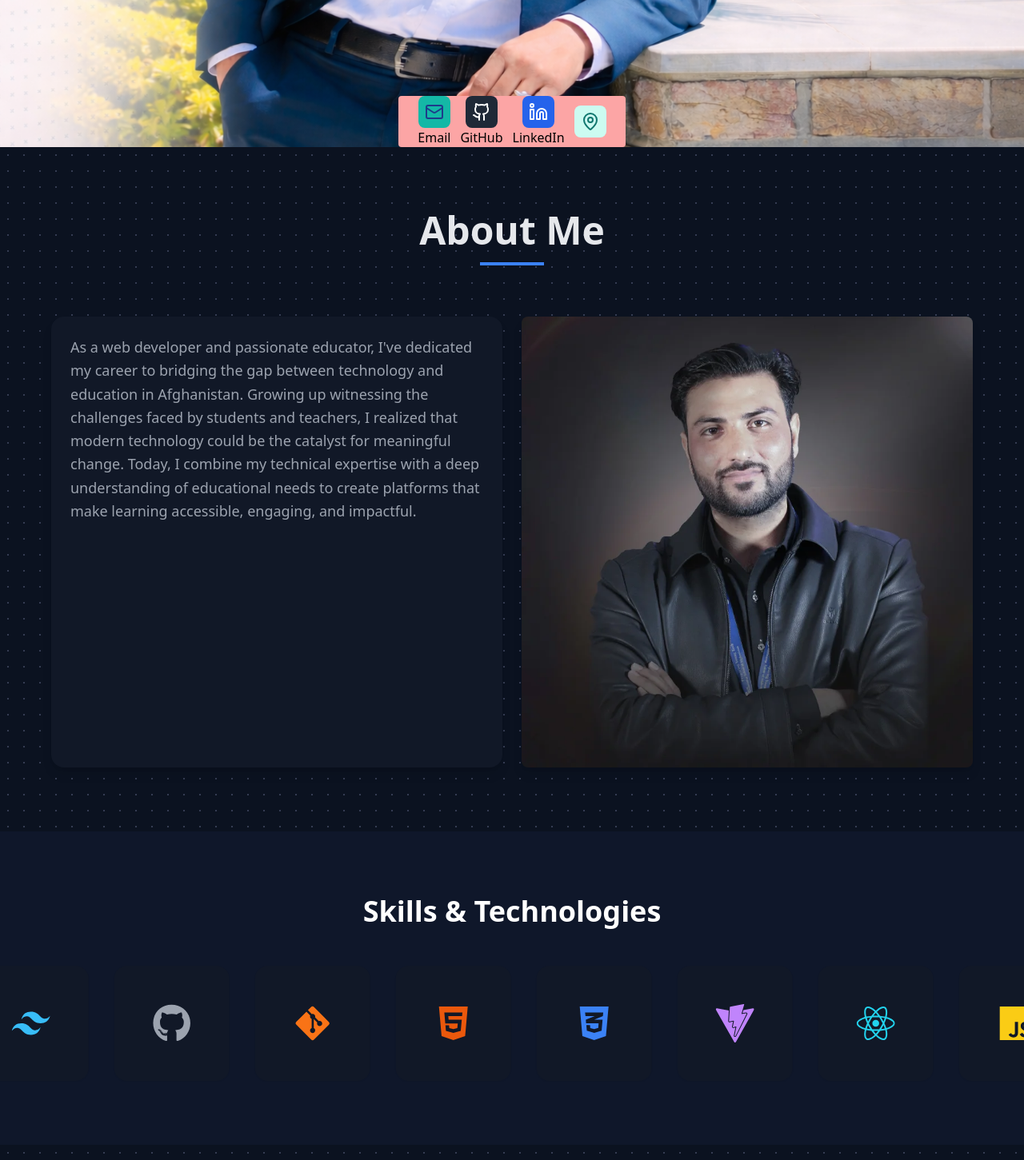
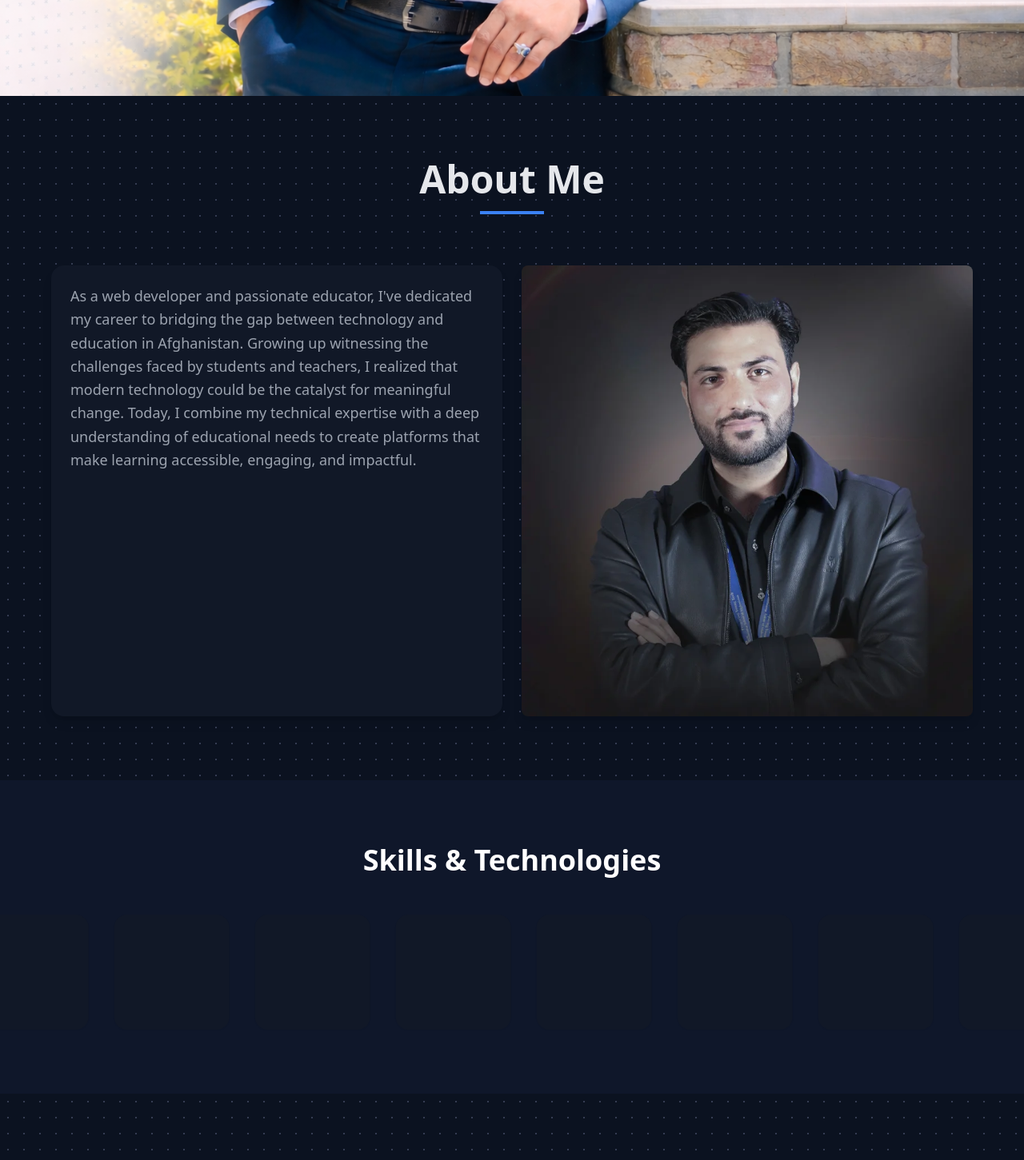
Before and after one commit to MuhdAddasHamdard/My-Protfolio, a React (Vite) app: page / in a window 1280 px wide. Shown: the part 760-2211 px from the top of the page at 80% size. Built offline with nearby package versions, Linux system fonts and the light colour scheme.

Commit message:
the icons in the hero section has been moved to the footer and the project section icons has been changed to the lucide react icons library

```diff
--- a/package.json
+++ b/package.json
@@ -10,11 +10,10 @@
     "preview": "vite preview"
   },
   "dependencies": {
+    "@phosphor-icons/react": "^2.1.10",
     "framer-motion": "^12.29.0",
-    "lucide-react": "^0.562.0",
     "react": "^19.2.0",
-    "react-dom": "^19.2.0",
-    "react-icons": "^5.5.0"
+    "react-dom": "^19.2.0"
   },
   "devDependencies": {
     "@eslint/js": "^9.39.1",
--- a/src/components/Contact.jsx
+++ b/src/components/Contact.jsx
@@ -1,5 +1,5 @@
 import React, { useState } from "react";
-import { Mail, Github, Linkedin, MapPin, Send } from "lucide-react";
+// import {Send } from "@phosphor-icons/react";
 import { portfolioData } from "../mock";
 
 const Contact = () => {
@@ -89,7 +89,7 @@ const Contact = () => {
                   type="submit"
                   className="w-full inline-flex items-center justify-center gap-2 px-2 py-4 bg-amber-500 text-white font-semibold rounded-lg hover:bg-amber-600 transform hover:scale-105 transition-all duration-200 shadow-lg hover:shadow-xl"
                 >
-                  <Send className="w-5 h-5" />
+                  {/* <Send className="w-5 h-5" /> */}
                   Send Message
                 </button>
               </form>
--- a/src/components/Hero.jsx
+++ b/src/components/Hero.jsx
@@ -1,7 +1,6 @@
 import React from "react";
-import { ArrowRight } from "lucide-react";
+import { ArrowRight } from "@phosphor-icons/react";
 import { portfolioData } from "../mock";
-import { Mail, Github, Linkedin, MapPin } from "lucide-react";
 import RotatingText from "./TextRotation";
 
 const Hero = () => {
@@ -50,53 +49,6 @@ const Hero = () => {
           </div>
         </div>
       </div>
-      <div className=" z-50  bg-red-300 px-6 rounded flex flex-wrap justify-center gap-3 items-center">
-        <div className="flex flex-col justify-center items-center">
-          <a
-            href={`mailto:${contact.email}`}
-            className="text-blue-900 hover:text-blue-700 transition-colors"
-          >
-            <div className="w-10 h-10 bg-[#14B8A6] rounded-lg flex items-center justify-center">
-              <Mail className="w-6 h-6 text-blue-900" />
-            </div>
-          </a>
-          <p>Email</p>
-        </div>
-
-        <div className="flex flex-col items-center justify-center">
-          <a
-            href={contact.github}
-            target="_blank"
-            rel="noopener noreferrer"
-            className="text-blue-900 hover:text-blue-700 transition-colors"
-          >
-            <div className="w-10 h-10 bg-gray-800 rounded-lg flex items-center justify-center">
-              <Github className="w-6 h-6 text-white" />
-            </div>
-          </a>
-          <p>GitHub</p>
-        </div>
-
-        <div className="flex flex-col items-center justify-center">
-          <a
-            href={contact.linkedin}
-            target="_blank"
-            rel="noopener noreferrer"
-            className="text-blue-900 hover:text-blue-700 transition-colors"
-          >
-            <div className="w-10 h-10 bg-blue-600 rounded-lg flex items-center justify-center">
-              <Linkedin className="w-6 h-6 text-white" />
-            </div>
-          </a>
-          <p>LinkedIn</p>
-        </div>
-
-        <div className=" bg-teal-100 h-10 w-10 rounded-lg flex items-center flex-col justify-center">
-          <div className="w-10 h-10  rounded-lg flex items-center justify-center">
-            <MapPin className="w-6 h-6 text-teal-700" />
-          </div>
-        </div>
-      </div>
     </section>
   );
 };
--- a/src/components/Navbar.jsx
+++ b/src/components/Navbar.jsx
@@ -1,5 +1,5 @@
 import React, { useState, useEffect } from "react";
-import { Menu, X } from "lucide-react";
+import { ListIcon, XIcon } from "@phosphor-icons/react";
 import { motion, AnimatePresence } from "framer-motion";
 
 const Navbar = () => {
@@ -77,7 +77,11 @@ const Navbar = () => {
               onClick={() => setIsMobileMenuOpen(!isMobileMenuOpen)}
               className="md:hidden dark:text-gray-400 p-2"
             >
-              {isMobileMenuOpen ? <X /> : <Menu />}
+              {isMobileMenuOpen ? (
+                <XIcon size={24} color="#040102" weight="thin" />
+              ) : (
+                <ListIcon size={24} color="#040102" weight="thin" />
+              )}
             </button>
           </div>
         </div>
--- a/src/components/Projects.jsx
+++ b/src/components/Projects.jsx
@@ -1,5 +1,5 @@
 import React from "react";
-import { ExternalLink, Github } from "lucide-react";
+import { GithubLogoIcon, EyeIcon } from "@phosphor-icons/react";
 import { portfolioData } from "../mock";
 
 const Projects = () => {
@@ -48,7 +48,7 @@ const Projects = () => {
                       href={project.link}
                       className="bg-white p-3 rounded-full shadow-lg hover:scale-110 transition"
                     >
-                      <ExternalLink className="w-5 h-5 text-blue-900" />
+                      <EyeIcon size={24} color="#040102" weight="thin" />
                     </a>
 
                     <a
@@ -56,7 +56,7 @@ const Projects = () => {
                       href={project.github}
                       className="bg-white p-3 rounded-full shadow-lg hover:scale-110 transition"
                     >
-                      <Github className="w-5 h-5 text-gray-800" />
+                      <GithubLogoIcon size={24} color="#040102" weight="thin" />
                     </a>
                   </div>
                 </div>
--- a/src/components/Skills.jsx
+++ b/src/components/Skills.jsx
@@ -34,7 +34,7 @@ const Skills = () => {
                   shadow-sm hover:shadow-2xl transition-all
                 "
               >
-                <Icon className={`text-5xl  ${skill.color}`} />
+                {/* <Icon className={`text-5xl  ${skill.color}`} />  */}
               </div>
             );
           })}
--- a/src/components/Vision.jsx
+++ b/src/components/Vision.jsx
@@ -1,5 +1,5 @@
 import React from "react";
-import { Target, Lightbulb } from "lucide-react";
+import { Target, Lightbulb } from "@phosphor-icons/react";
 import { portfolioData } from "../mock";
 
 const Vision = () => {
--- a/src/mock.js
+++ b/src/mock.js
@@ -109,7 +109,6 @@ export const portfolioData = {
     github: "https://github.com/MuhdAddasHamdard",
     linkedin: "https://www.linkedin.com/in/gula-khan-hamdard-553b59291/",
     location: "Kabul, Afghanistan",
-    availability:
-      "Open to educational technology projects and teaching opportunities",
+    whatsApp: "https://wa.me/93748160312",
   },
 };
--- a/src/skills.js
+++ b/src/skills.js
@@ -1,21 +1,14 @@
-import {
-  FaReact,
-  FaJs,
-  FaHtml5,
-  FaCss3Alt,
-  FaGithub,
-  FaGitAlt,
-} from "react-icons/fa";
-import { SiTailwindcss, SiVite } from "react-icons/si";
+// import { FaReact, FaJs, FaHtml5, FaGithub } from "@phosphor-icons/react";
+// import { SiVite } from "@phosphor-icons/react";
 
 const skills = [
-  { name: "React", icon: FaReact, color: "text-cyan-400" },
-  { name: "JavaScript", icon: FaJs, color: "text-yellow-400" },
-  { name: "Tailwind CSS", icon: SiTailwindcss, color: "text-sky-400" },
-  { name: "GitHub", icon: FaGithub, color: "text-gray-400" },
-  { name: "Git", icon: FaGitAlt, color: "text-orange-500" },
-  { name: "HTML5", icon: FaHtml5, color: "text-orange-600" },
-  { name: "CSS3", icon: FaCss3Alt, color: "text-blue-500" },
-  { name: "Vite", icon: SiVite, color: "text-purple-400" },
+  { name: "React", color: "text-cyan-400" },
+  { name: "JavaScript", color: "text-yellow-400" },
+  { name: "Tailwind CSS", color: "text-sky-400" },
+  { name: "GitHub", color: "text-gray-400" },
+  { name: "Git", color: "text-orange-500" },
+  { name: "HTML5", color: "text-orange-600" },
+  { name: "CSS3", color: "text-blue-500" },
+  { name: "Vite", color: "text-purple-400" },
 ];
 export default skills;
```
Also changed, not shown: src/components/Footer.jsx (+65 -3 lines), src/components/Teaching.jsx (+17 -25 lines), 1 other file (tests, documents, lock files or other folders).
